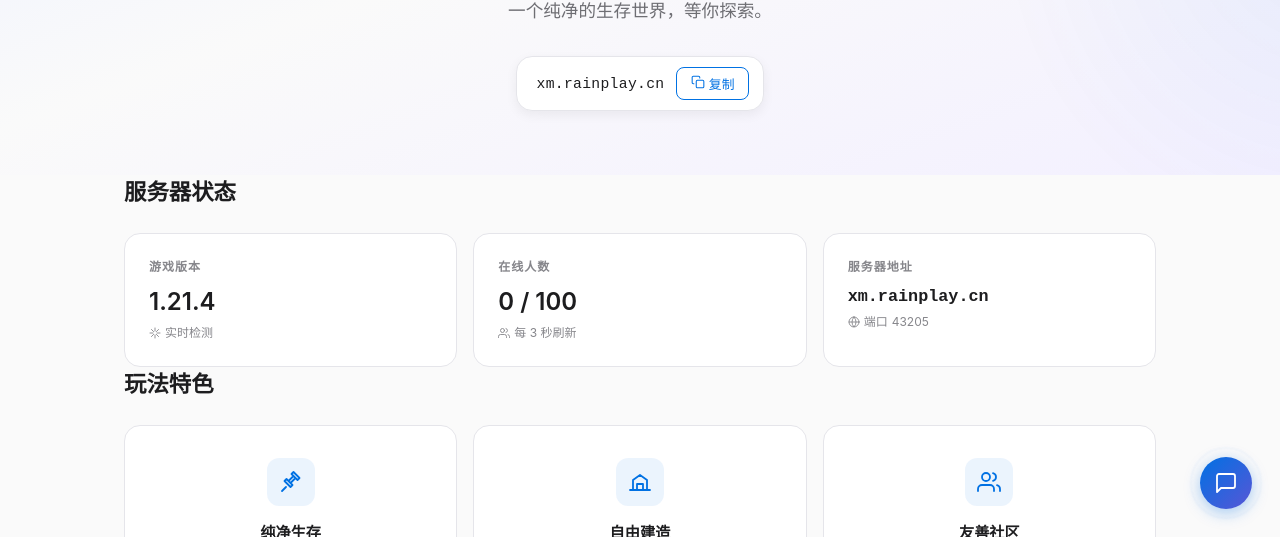
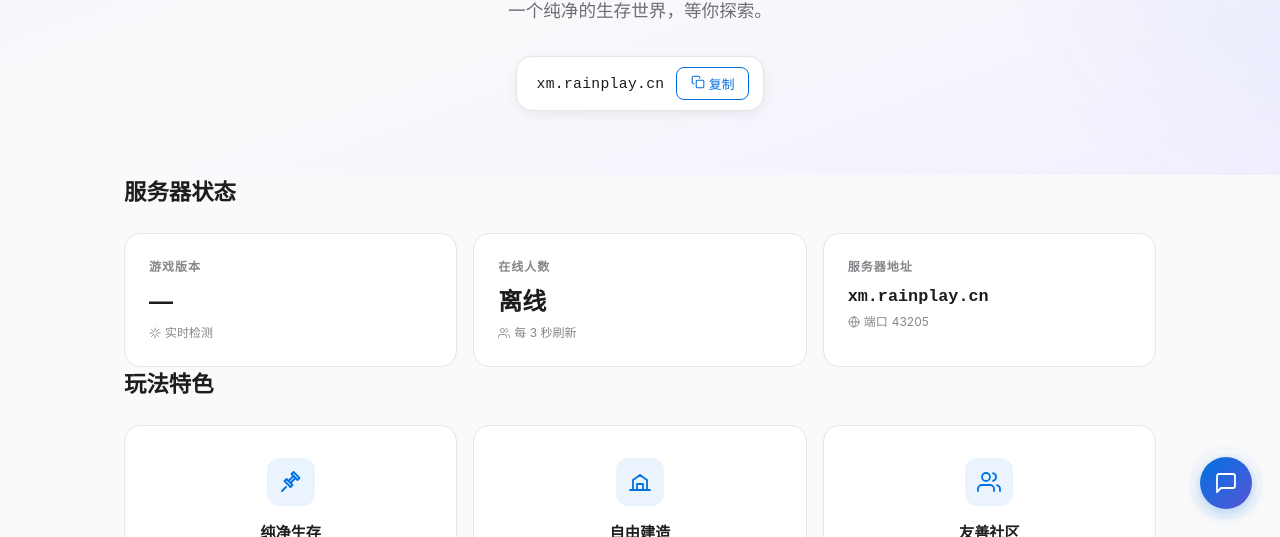
Before and after one commit to Gaoxdwqxql/66qn-site, a plain HTML site: page index.html in a window 1280 px wide. Shown: the part 263-800 px from the top of the page. Drawn offline with Linux system fonts and the light colour scheme; no server answers.

Commit message:
Update index.html

```diff
--- a/index.html
+++ b/index.html
@@ -1250,16 +1250,25 @@ async function loadServerStatus() {
 
 function detectServer() {
     var info = state.server || {};
-    var version = info.version || '1.21.4';
-    var online = info.onlineNow != null ? info.onlineNow : 0;
-    var max = info.maxPlayers || 100;
     var isOnline = info.online !== false;
 
-    $('#infoVersion').textContent = version;
-    $('#infoPlayers').textContent = online + ' / ' + max;
+    // 地址与端口永远显示
     $('#infoAddr').textContent = SERVER_HOST;
     $('#heroIpText').textContent = SERVER_HOST;
     $('#infoPort').textContent = SERVER_PORT;
+
+    if (!isOnline) {
+        // ★ 离线：显示占位符，不显示后端返回的默认值
+        $('#infoVersion').textContent = '—';
+        $('#infoPlayers').textContent = '离线';
+    } else {
+        // ★ 在线：显示真实数据
+        var version = info.version || '—';
+        var online = info.onlineNow != null ? info.onlineNow : 0;
+        var max = info.maxPlayers || 0;
+        $('#infoVersion').textContent = version;
+        $('#infoPlayers').textContent = online + ' / ' + max;
+    }
 
     var badgeDot = document.querySelector('.hero-badge-dot');
     if (badgeDot) badgeDot.style.background = isOnline ? 'var(--c-success)' : 'var(--c-error)';
```
